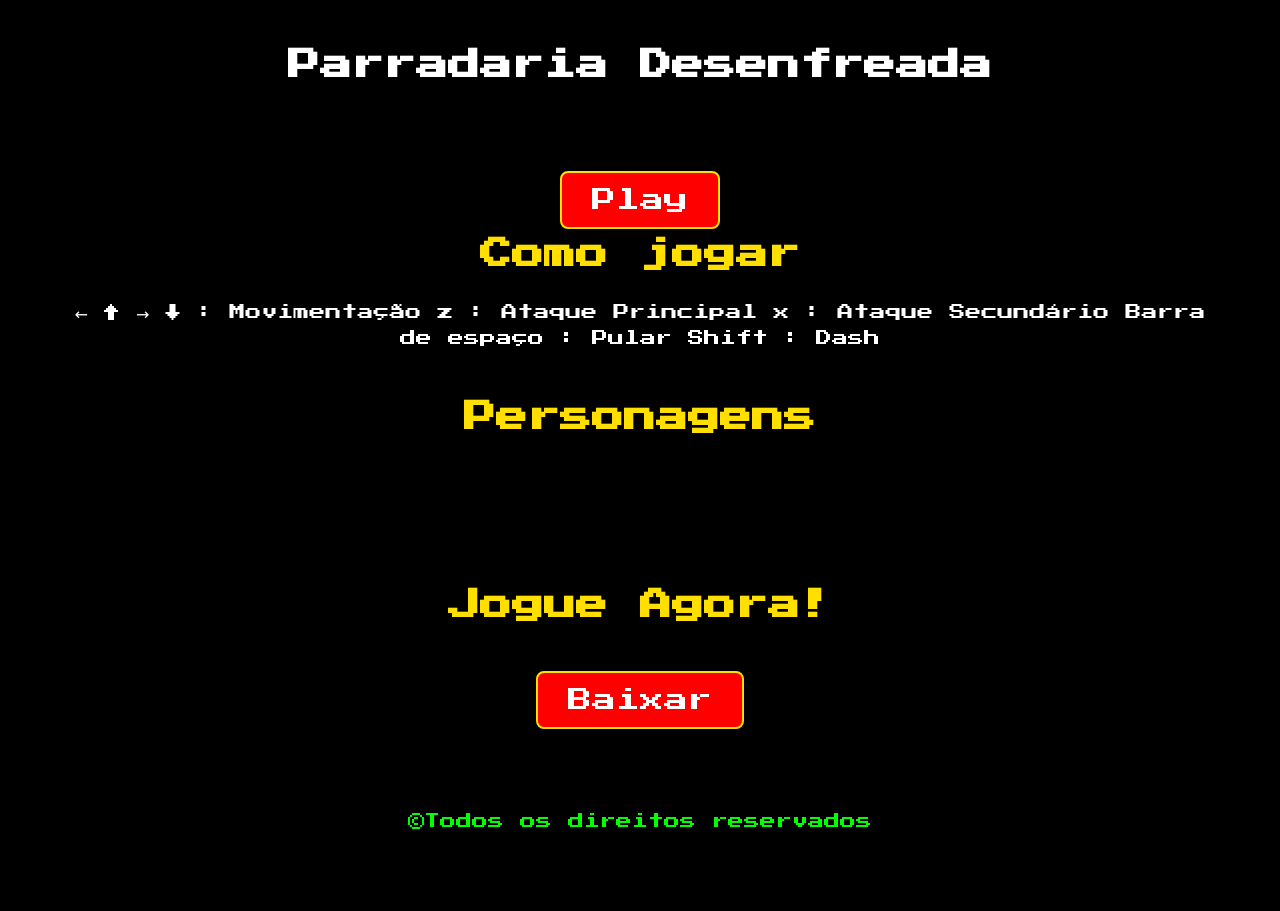
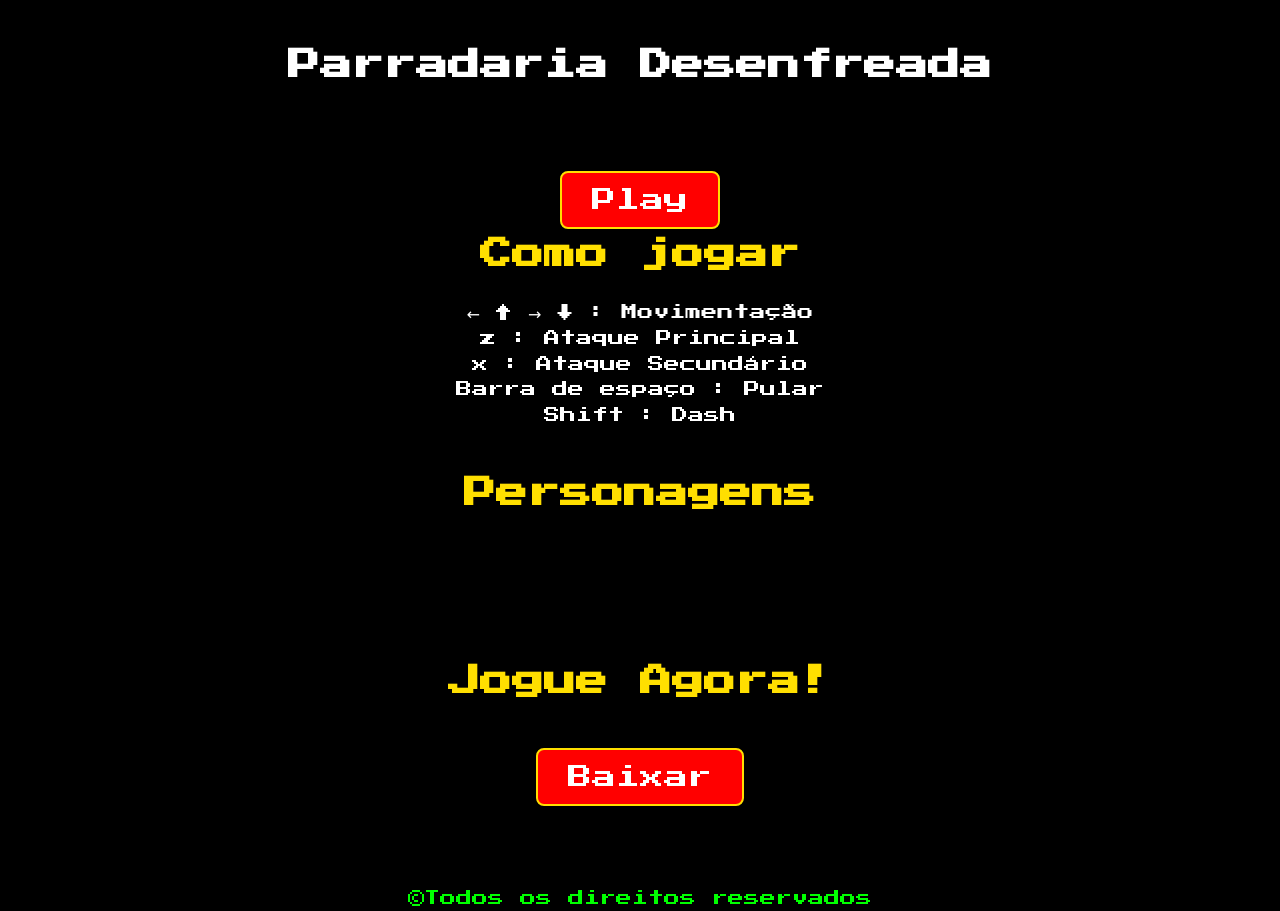
Before and after one commit to Samtlokomemo/beat_em_up_site, a plain HTML site: page index.html in a window 1280 px wide. Before the commit the page ends 834 px from the top, so only its background shows below. Drawn offline with Linux system fonts and the light colour scheme.

Commit message:
Update index.html

```diff
--- a/index.html
+++ b/index.html
@@ -30,10 +30,10 @@
             <section class="intro">
                 <h2>Como jogar</h2>
                 <p>
-                ← ↑ → ↓         : Movimentação
-                z               : Ataque Principal
-                x               : Ataque Secundário
-                Barra de espaço : Pular
+                ← ↑ → ↓         : Movimentação <br>
+                z               : Ataque Principal <br>
+                x               : Ataque Secundário <br>
+                Barra de espaço : Pular <br>
                 Shift           : Dash
                 </p>
             </section>
```
